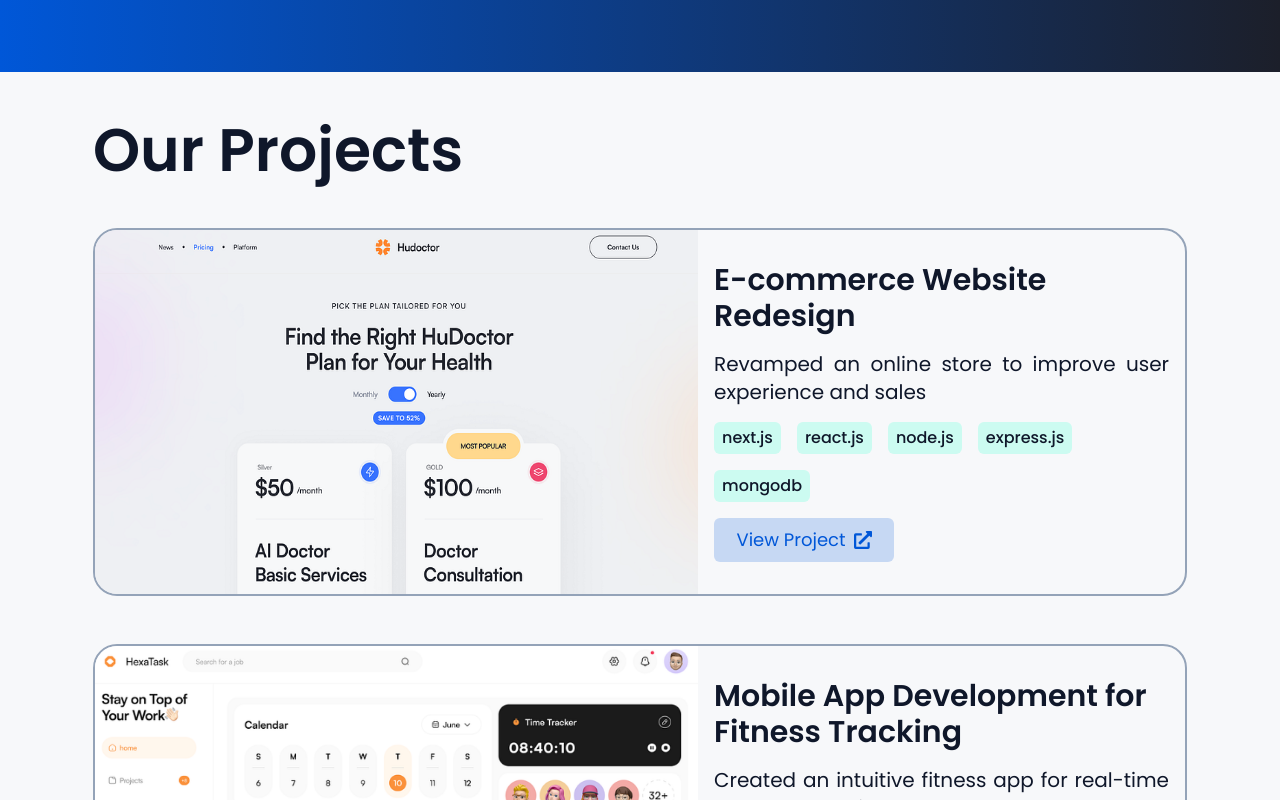
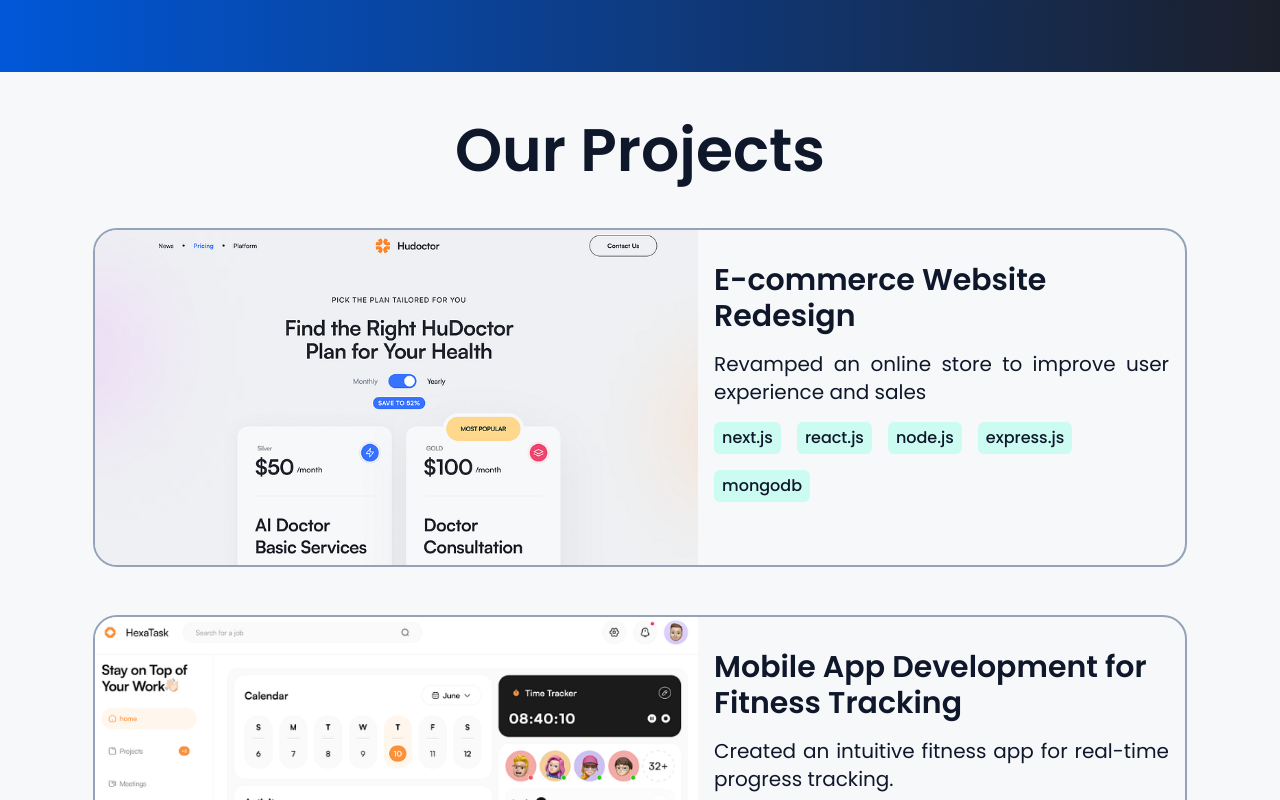
Before and after one commit to VidyaInternaHub/business-portfolio, a Next.js app: page / in a window 1280 px wide. Shown: the part 760-1560 px from the top of the page. Built offline with nearby package versions, Linux system fonts and the light colour scheme.

Commit message:
changes in project

```diff
--- a/app/projects/[projectname]/page.tsx
+++ b/app/projects/[projectname]/page.tsx
@@ -3,6 +3,11 @@ export default async function Page({
 }: {
   params: Promise<{ projectname: string }>;
 }) {
-  const projectname = (await params).projectname;
-  return <div>My Post: {projectname}</div>;
+  const projectname = (await params).projectname.split("-").join(" ").toUpperCase();
+
+  return (
+    <>
+
+    </>
+  )
 }
--- a/app/projects/page.tsx
+++ b/app/projects/page.tsx
@@ -1,10 +1,12 @@
-import Projects from "@/components/Projects/Projects";
+import Projects from "@/components/home-section/Projects/Projects";
+import Hero from "@/components/our-projects/Hero/Hero";
 
-export default function Page() {
-    return (
-        <>
-            Hello World
-            <Projects />
-        </>
-    )
+export default function ProjectsPage() {
+  return (
+    <div className="min-h-screen bg-background">
+      {/* Hero Section */}
+      <Hero />
+      <Projects />
+    </div>
+  );
 }
--- a/components/home-section/Projects/Projects.tsx
+++ b/components/home-section/Projects/Projects.tsx
@@ -6,16 +6,15 @@ import Card from "../../common/Card";
 import { FaExternalLinkAlt } from "react-icons/fa";
 
 export default function Projects() {
-
   return (
     <section className="max-w-[1190px] m-auto px-4 py-12 font-poppins  md:px-12">
       <div className="text-primaryDark">
-          <h3 className="text-4xl text-center font-semibold md:text-6xl md:text-left">
+        <h3 className="text-4xl text-center font-semibold md:text-6xl">
           Our Projects
         </h3>
         <div className="mt-8 grid grid-cols-1 gap-12 lg:mt-12">
           {projectsData.map((project, index) => (
-            <Link href={`/projects/${project.title}`}>
+            // <Link href={`/projects/${project.title.split(" ").join("-").toLowerCase()}`}>
               <Card
                 key={index}
                 className="group flex flex-col justify-between bg-background border-slate-400 cursor-pointer overflow-hidden lg:flex-row"
@@ -48,15 +47,9 @@ export default function Projects() {
                       </span>
                     ))}
                   </div>
-                <div className="h-full flex flex-col justify-end">
-                  <div className="w-[180px] py-2 flex justify-center items-center bg-primary/20 gap-2 text-lg text-primary rounded-md transition-colors duration-200 group-hover:bg-primary group-hover:text-white">
-                    <a href="/">View Project</a>
-                    <FaExternalLinkAlt />
-                  </div>
-                </div>
                 </div>
               </Card>
-            </Link>
+            // </Link>
           ))}
         </div>
       </div>
--- /dev/null
+++ b/components/our-projects/Hero/Hero.tsx
@@ -0,0 +1,35 @@
+import HeroContainer from "@/components/common/HeroContainer";
+
+export default function Hero() {
+  return (
+    <HeroContainer>
+      <div className="lg:h-[calc(100vh-18rem)] flex items-center">
+        <div className="max-w-7xl mx-auto w-full">
+          <div className="grid md:grid-cols-1 items-center">
+            {/* Left Content */}
+            <div className="text-left">
+              <h1 className="py-4 text-4xl md:text-7xl font-bold mb-6 bg-gradient-sky-lightgray-tertary bg-clip-text text-transparent">
+                Transforming Ideas into Digital Experiences
+              </h1>
+              <p className="text-xl md:text-2xl text-gray-200 max-w-xl mb-8">
+              Creative digital solutions that drive growth, engage audiences, and elevate your brand.
+              </p>
+              <div className="flex gap-4 mb-12">
+                <div className="flex items-center bg-white/10 rounded-full px-4 py-2">
+                  <span className="text-accent">99.9%</span>
+                  <span className="ml-2 text-gray-200">Uptime</span>
+                </div>
+                <div className="flex items-center bg-white/10 rounded-full px-4 py-2">
+                  <span className="text-accent">50+</span>
+                  <span className="ml-2 text-gray-200">Projects Delivered</span>
+                </div>
+              </div>
+            </div>
+            {/* Right Decorative Elements */}
+            {/* <Decoration /> */}
+          </div>
+        </div>
+      </div>
+    </HeroContainer>
+  );
+}
--- a/data/data.ts
+++ b/data/data.ts
@@ -261,13 +261,15 @@ export const footerServices = [
 
 export const projectsData = [
   {
+    id: 0,
     img: "project-1.png",
     title: "E-commerce Website Redesign",
     description: "Revamped an online store to improve user experience and sales",
     url: "",
-    techStack: ["next.js", "react.js", "node.js", "express.js", "mongodb"]
+    techStack: ["next.js", "react.js", "node.js", "express.js", "mongodb"],
   },
   {
+    id: 1,
     img: "project-2.png",
     title: "Mobile App Development for Fitness Tracking",
     description: "Created an intuitive fitness app for real-time progress tracking.",
@@ -275,6 +277,7 @@ export const projectsData = [
     techStack: ["next.js", "react.js", "node.js", "express.js", "mongodb"]
   },
   {
+    id: 2,
     img: "project-1.png",
     title: "Food Delivery App Design",
     description: "Created an intuitive mobile app for seamless food ordering.",
```
Lines whose indentation alone changed are shown as unchanged.
